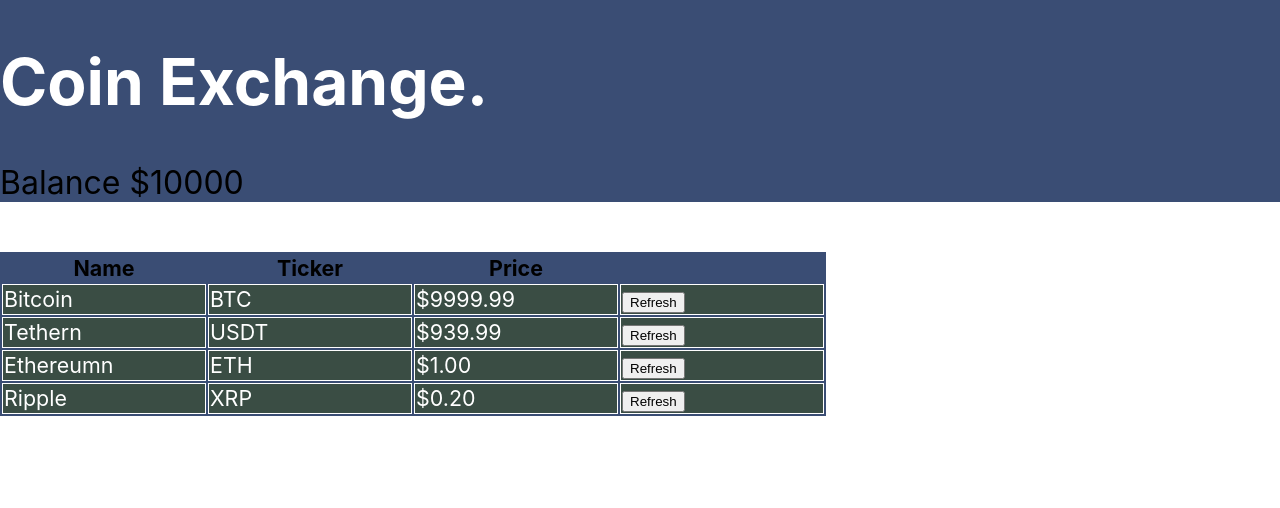
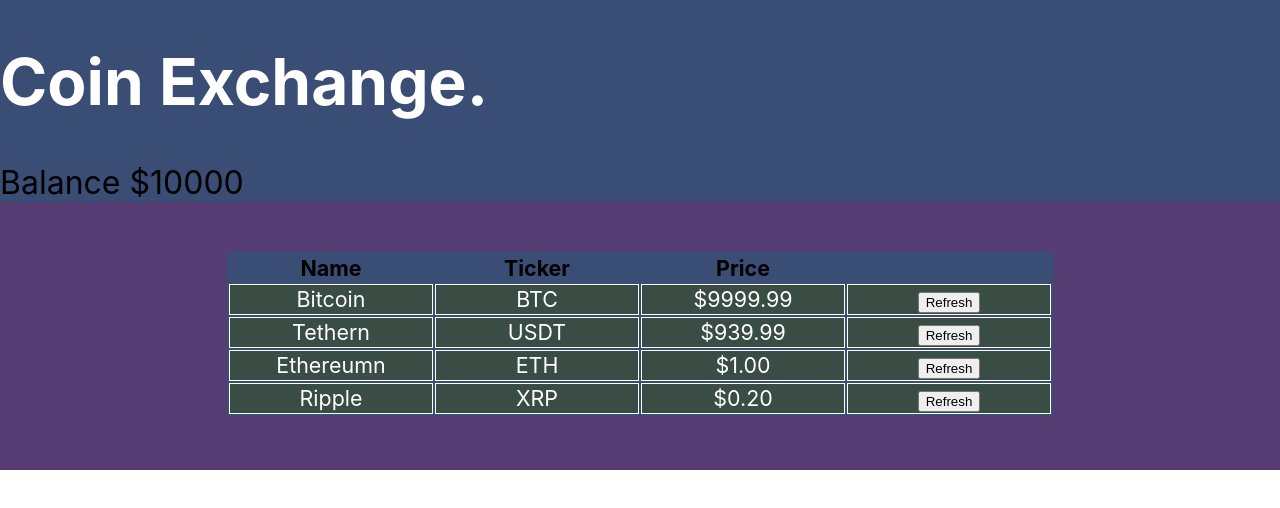
Before and after one commit to rfkinline/IOT-React-coin-exchange, a React (Create React App) app: page / in a window 1280 px wide. Shown: the top 508 px of the page. Built offline with nearby package versions, Linux system fonts and the light colour scheme.

Commit message:
saving Refresh Data

```diff
--- a/src/App.js
+++ b/src/App.js
@@ -2,14 +2,12 @@
 import styled from 'styled-components'
 import CoinList from './components/CoinList/CoinList';
 import ExchangeHeader from './components/ExchangeHeader/ExchangeHeader';
-import AccountBalance from './components/AccountBalance/AccountBalance'
+import AccountBalance from './components/AccountBalance/AccountBalance';
 
-const div = styled.div`
+const Div = styled.div`
   text-align: center;
-  background-color: #3a4d74;
-  background-color: darkblue;
-  color: #cccccc
-`;
+  background-color: #553d74;
+  `;
 
 class App extends React.Component {
   constructor (props) {
@@ -23,15 +21,31 @@
         { name: 'Ripple', ticker: 'XRP', price: 0.20 },
       ]
     }
+    this.handleRefresh = this.handleRefresh.bind(this);
+  }
+  handleRefresh(valueChangeTicker){
+    const newCoinData = this.state.coinData.map(function({ticker, name, price}) {
+      let newPrice = price;
+      if (valueChangeTicker === ticker) {
+        const randomPercentage = 0.995 + Math.random() * 0.01;
+        newPrice = newPrice * randomPercentage;
 
+      }
+      return{
+        ticker, name, price: newPrice
+      }
+
+    });
+    // console.log(coin);
+    this.setState({coinData: newCoinData})
   }
   render() {
     return (
-      <div>
+      <Div>
         <ExchangeHeader />
         <AccountBalance amount={this.state.balance} />
-        <CoinList coinData={this.state.coinData} />
-      </div>
+        <CoinList coinData={this.state.coinData} handleRefresh = {this.handleRefresh}/>
+      </Div>
     );
   }
 }
--- a/src/components/AccountBalance/AccountBalance.jsx
+++ b/src/components/AccountBalance/AccountBalance.jsx
@@ -3,7 +3,7 @@
 import styled from 'styled-components'
 
 const Section = styled.section`
-background-color: #3a4d74;
+    background-color: #3a4d74;
     font-size: 2rem;
     text-align: left;
 `;
--- a/src/components/Coin/Coin.jsx
+++ b/src/components/Coin/Coin.jsx
@@ -13,26 +13,25 @@
 export default class Coin extends Component {
     constructor(props) {
         super(props);
-        this.state = {price: this.props.price}
         this.handleClick = this.handleClick.bind(this);
     }
 
     handleClick(event){
         event.preventDefault();
-        const randomPercentage = 0.995 + Math.random() * 0.01;
-        this.setState(function(oldState){
-            return{
-                price: oldState.price * randomPercentage
+
+        this.props.handleRefresh(this.props.ticker);
+/*
             };
         });
+*/
+    };
 
-    };
     render() {
         return (
             <tr>
                 <Td>{this.props.name}</Td>
                 <Td>{this.props.ticker}</Td>
-                <Td>${this.state.price.toFixed(2)}</Td>
+                <Td>${this.props.price.toFixed(2)}</Td>
                 <Td><form action="#" method="POST"><button onClick={this.handleClick}>Refresh</button></form></Td>
             </tr>
         );
--- a/src/components/CoinList/CoinList.jsx
+++ b/src/components/CoinList/CoinList.jsx
@@ -22,8 +22,12 @@
           </thead>
           <tbody>
             {
-              this.props.coinData.map(value =>
-              <Coin key={value.ticker} {...value} />
+              this.props.coinData.map( ({name, ticker, price}) =>
+              <Coin key={ticker}
+                    handleRefresh={this.props.handleRefresh}
+                    name = {name}
+                    ticker={ticker}
+                    price={price} />
                 )
             }
 
--- a/src/components/ExchangeHeader/ExchangeHeader.jsx
+++ b/src/components/ExchangeHeader/ExchangeHeader.jsx
@@ -1,11 +1,5 @@
 import React, { Component } from 'react'
 import styled from 'styled-components'
-
-
-const img = styled.image`
-    height: 40vmin;
-    pointer-events: none;
-`;
 
 const Header = styled.header`
     background-color: #3a4d74;
```
